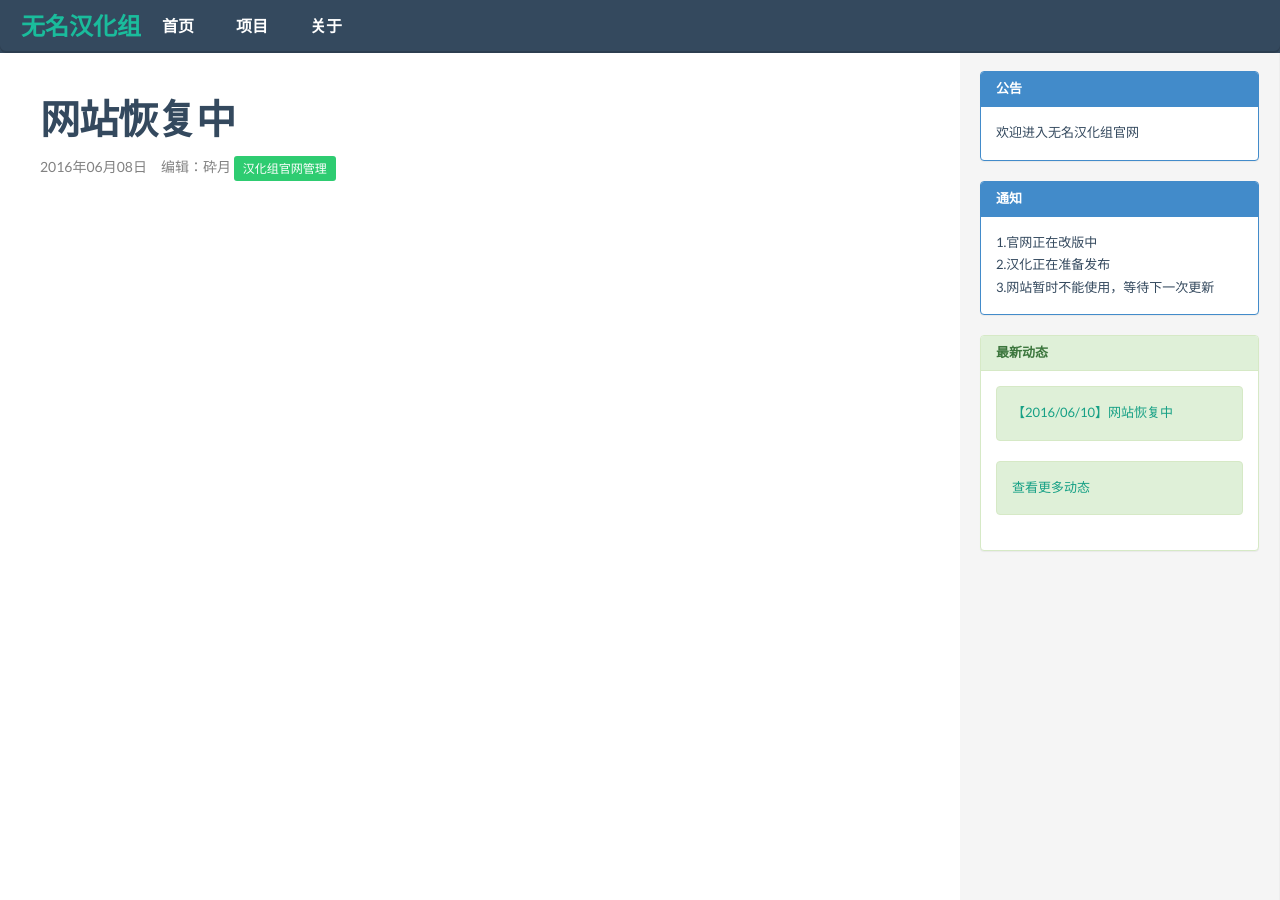
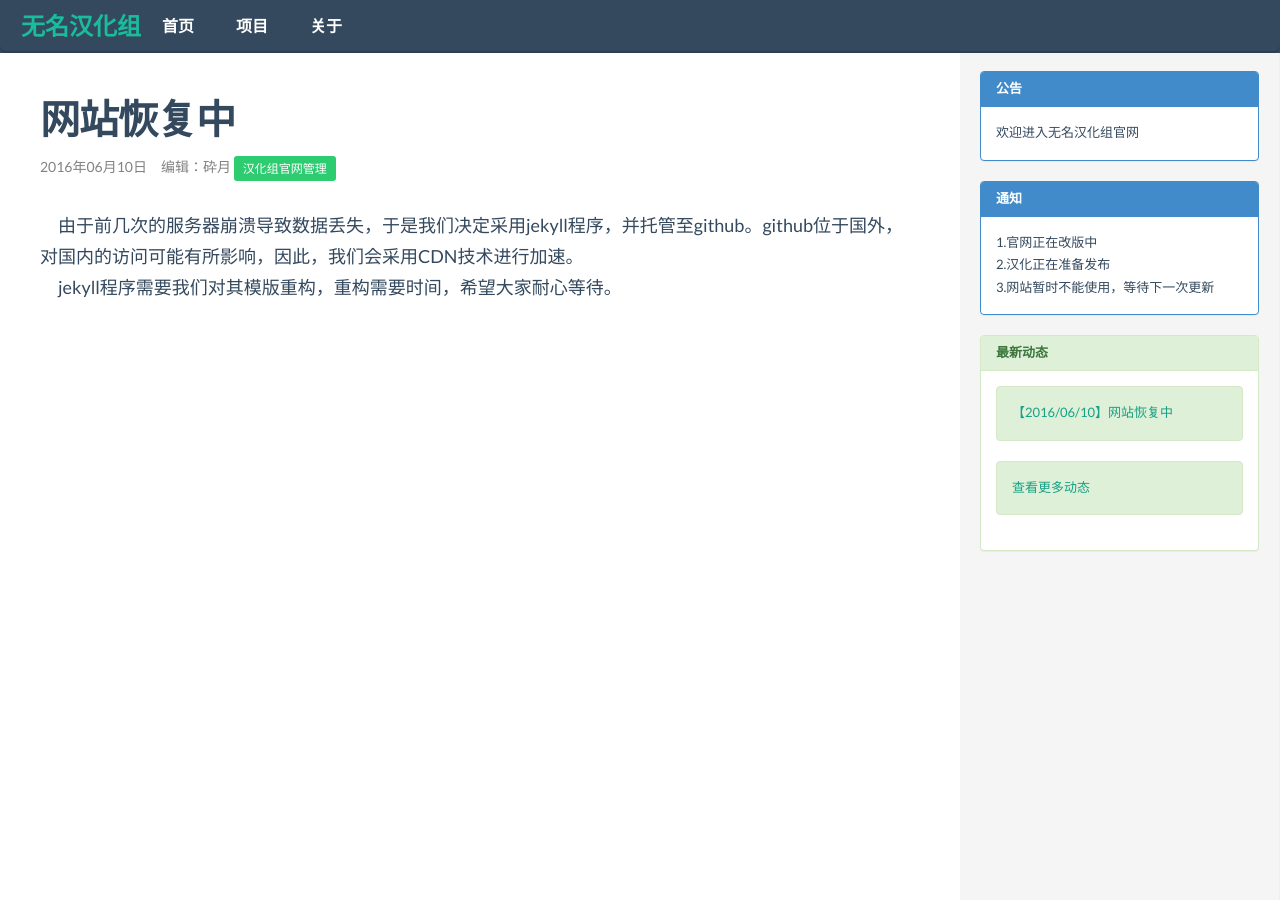
Before and after one commit to WMHHZ/wmhhz.github.io, a Jekyll site: the page built from _posts/2016-06-10-news1.markdown, in a window 1280 px wide. Built offline with Jekyll 4.4.1, drawn with Linux system fonts in a browser that asks for light colours; comment, search, counter and statistics services are not loaded.

Commit message:
一点小调整

```diff
--- a/_config.yml
+++ b/_config.yml
@@ -41,7 +41,7 @@ projects:
     page: /GTASA
 
   - title: 《侠盗猎车手3》
-    logo: http://photo.wmhhz.com/GTA3.jpg
+    logo: http://photo.wmhhz.com/GTA3.png
     ver: Tenshi(1.0)
     jindu: 100%
     setback: 已完成
--- a/_includes/posts.html
+++ b/_includes/posts.html
@@ -3,6 +3,9 @@
   <h3 class="post-title">{{ page.title }}</h3>
   <p class="post-meta">{{ page.date | date: "%Y年%m月%d日" }}{% if page.author %}　编辑：{{ page.author }}{% endif %}{% if page.author == "Sanae酱" %}  <a class="btn btn-success btn-xs">汉化组主管</a>{% endif %}{% if page.author == "Clans" %}  <a class="btn btn-success btn-xs">汉化组程序员</a>{% endif %}{% if page.author == "砕月" %}  <a class="btn btn-success btn-xs">汉化组官网管理</a>{% endif %}{% if page.meta %}　{{ page.meta }}{% endif %}</p>
  </header>
+ <article class="bigfont">
+ {{ content }}
+   </article>
  <br>
  {% include duoshuo.html %}
 </div>
--- a/_posts/2016-06-08-news1.markdown
+++ /dev/null
@@ -1,9 +0,0 @@
----
-layout: post
-title:  "网站恢复中"
-date:   2016-06-08 00:00:00
-categories: news
-author: 砕月
----
-  由于前几次的服务器崩溃导致数据丢失，于是我们决定采用jekyll程序，并托管至github。github位于国外，对国内的访问可能有所影响，因此，我们会采用CDN技术进行加速。
-  jekyll程序需要我们对其模版重构，重构需要时间，希望大家耐心等待。
--- /dev/null
+++ b/_posts/2016-06-10-news1.markdown
@@ -0,0 +1,9 @@
+---
+layout: post
+title:  "网站恢复中"
+date:   2016-06-10 00:00:00
+categories: news
+author: 砕月
+---
+　由于前几次的服务器崩溃导致数据丢失，于是我们决定采用jekyll程序，并托管至github。github位于国外，对国内的访问可能有所影响，因此，我们会采用CDN技术进行加速。<br>
+　jekyll程序需要我们对其模版重构，重构需要时间，希望大家耐心等待。
```
